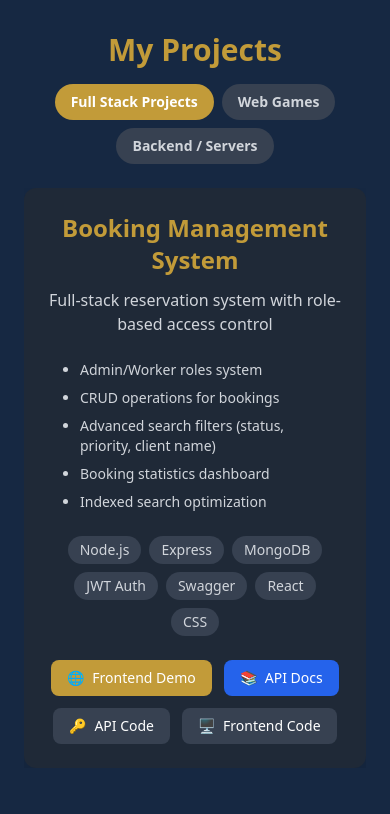
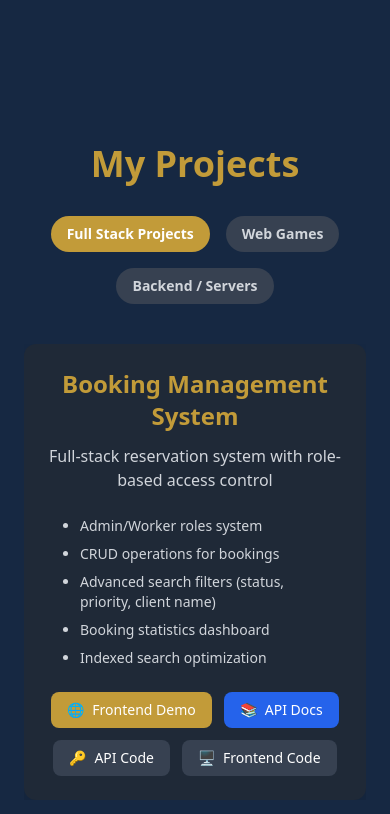
Before and after one commit to Jorgesq9/PortfolioFullStack, a Next.js app: page /projects in a window 390 px wide. Shown: the top 814 px of the page. Built offline with nearby package versions, Linux system fonts and the light colour scheme.

Commit message:
responsive and animation bugs resolved

```diff
--- a/pages/about.js
+++ b/pages/about.js
@@ -5,16 +5,16 @@ const About = ({ language }) => {
     <motion.section
       id="about"
       className="min-h-screen flex flex-col justify-center items-center px-8 snap-start overflow-hidden"
-      initial={{ opacity: 0, y: 50 }}
-      whileInView={{ opacity: 1, y: 0 }}
+      initial={{ opacity: 0 }}
+      whileInView={{ opacity: 1 }}
       viewport={{ once: false, amount: 0.3 }}
       transition={{ duration: 1.2, ease: "easeOut" }}
     >
       <motion.h1
         className="text-3xl sm:text-4xl md:text-5xl font-bold mb-10 text-center leading-tight"
         style={{ color: "#C29B39" }}
-        initial={{ opacity: 0, y: -50 }}
-        whileInView={{ opacity: 1, y: 0 }}
+        initial={{ opacity: 0 }}
+        whileInView={{ opacity: 1 }}
         viewport={{ once: false }}
         transition={{ duration: 0.7, delay: 0.3 }}
       >
@@ -35,8 +35,8 @@ const About = ({ language }) => {
 
       <motion.p
         className="text-md max-w-2xl text-center mb-8"
-        initial={{ opacity: 0, y: 50 }}
-        whileInView={{ opacity: 1, y: 0 }}
+        initial={{ opacity: 0 }}
+        whileInView={{ opacity: 1 }}
         viewport={{ once: false }}
         transition={{ duration: 0.9, delay: 1.0 }}
       >
--- a/pages/contact.js
+++ b/pages/contact.js
@@ -52,16 +52,12 @@ const Contact = ({ language }) => {
     <motion.section
       id="contact"
       className="min-h-screen flex flex-col justify-center items-center px-4 sm:px-8 pt-6 sm:pt-10 bg-background text-textLight snap-start"
-      initial={{ opacity: 0, scale: 0.8 }}
-      whileInView={{ opacity: 1, scale: 1 }}
-      viewport={{ once: false, amount: 0.3 }}
-      transition={{ duration: 1.2, ease: "easeOut" }}
     >
       <motion.h2
         className="text-2xl sm:text-3xl md:text-4xl font-bold mb-4 text-center leading-tight"
         style={{ color: "#C29B39" }}
-        initial={{ opacity: 0, y: -50 }}
-        whileInView={{ opacity: 1, y: 0 }}
+        initial={{ opacity: 0 }}
+        whileInView={{ opacity: 1 }}
         transition={{ duration: 0.8 }}
       >
         {language === "es" ? "Contáctame" : "Contact Me"}
@@ -71,8 +67,7 @@ const Contact = ({ language }) => {
         className="text-center text-lg mb-6"
         initial={{ opacity: 0 }}
         whileInView={{ opacity: 1 }}
-        viewport={{ once: true }}
-        transition={{ delay: 0.3, duration: 0.8 }}
+        transition={{ delay: 0.4, duration: 0.8 }}
       >
         {language === "es" ? "Puedes escribirme a" : "You can reach me at"}{" "}
         <a
@@ -87,10 +82,9 @@ const Contact = ({ language }) => {
         <motion.form
           onSubmit={handleSubmit}
           className="bg-gray-800 p-6 sm:p-8 rounded-lg shadow-lg w-full max-w-md sm:max-w-lg"
-          initial={{ opacity: 0, y: 50 }}
-          whileInView={{ opacity: 1, y: 0 }}
-          viewport={{ once: true }}
-          transition={{ duration: 1.2, ease: "easeOut" }}
+          initial={{ opacity: 0 }}
+          whileInView={{ opacity: 1 }}
+          transition={{ duration: 1.2, delay: 0.8 }}
         >
           <div className="mb-3 sm:mb-4">
             <label className="block text-gray-300 mb-1 sm:mb-2">
--- a/pages/projects.js
+++ b/pages/projects.js
@@ -26,29 +26,24 @@ const Projects = ({ language }) => {
   return (
     <motion.section
       id="projects"
-      className="h-screen flex flex-col px-6 md:px-12 bg-background text-textLight snap-start"
-      initial={{ opacity: 0, y: 50 }}
-      whileInView={{ opacity: 1, y: 0 }}
-      viewport={{ once: false, amount: 0.3 }}
-      transition={{ duration: 1.2, ease: "easeOut" }}
+      className="h-screen flex flex-col justify-start px-6 md:px-12 bg-background text-textLight snap-start center-vertical-tablet"
     >
       {/* TÍTULO */}
       <motion.h2
-        className="flex-shrink-0 text-3xl sm:text-4xl font-bold text-center mt-8 sm:mt-24 mb-4 sm:mb-8 text-[#C29B39]"
+        className="flex-shrink-0 text-4xl font-bold text-center mt-36 mb-8 text-[#C29B39] mt-title-tablet"
         initial={{ opacity: 0 }}
         whileInView={{ opacity: 1 }}
-        transition={{ duration: 0.6 }}
+        transition={{ duration: 0.7, delay: 0.8 }}
       >
         {language === "es" ? "Mis Proyectos" : "My Projects"}
       </motion.h2>
 
       {/* BOTONES */}
       <motion.div
-        className="flex-shrink-0 flex justify-center gap-2 sm:gap-4 mb-4 sm:mb-6 flex-wrap"
-        initial={{ opacity: 0, y: 30 }}
-        whileInView={{ opacity: 1, y: 0 }}
-        transition={{ duration: 0.7, delay: 0.2 }}
-        viewport={{ once: true }}
+        className="flex-shrink-0 flex justify-center gap-4 mb-6 flex-wrap"
+        initial={{ opacity: 0 }}
+        whileInView={{ opacity: 1 }}
+        transition={{ duration: 0.9, delay: 0.4 }}
       >
         {categories.map((cat) => (
           <button
@@ -67,8 +62,8 @@ const Projects = ({ language }) => {
       </motion.div>
 
       {/* CONTENIDO CENTRAL OCUPA ESPACIO RESTANTE */}
-      <div className="w-full flex justify-center flex-1 pb-4 sm:pb-8 mt-2 sm:mt-8">
-        <div className="w-full max-w-2xl h-auto sm:h-[60vh] flex items-start">
+      <div className="w-full flex justify-center flex-1 pb-8 mt-4">
+        <div className="w-full max-w-2xl md:max-w-3xl lg:max-w-2xl h-[60vh] flex items-start">
           <AnimatePresence mode="wait">
             <Swiper
               key={activeCategory}
@@ -83,9 +78,9 @@ const Projects = ({ language }) => {
                 >
                   <motion.div
                     className="w-full max-w-xl bg-gray-800 rounded-xl p-6 shadow-2xl hover:shadow-gold/20 transition-shadow overflow-y-auto flex flex-col justify-center mx-auto h-full"
-                    animate={{ opacity: 1, y: 0 }}
-                    exit={{ opacity: 0, y: -20 }}
-                    transition={{ duration: 0.4 }}
+                    initial={{ opacity: 0 }}
+                    whileInView={{ opacity: 1 }}
+                    transition={{ duration: 0.6 }}
                   >
                     {/* Cabecera */}
                     <div className="text-center mb-6">
@@ -118,7 +113,7 @@ const Projects = ({ language }) => {
                     </div>
 
                     {/* Tecnologías */}
-                    <div className="flex flex-wrap justify-center gap-2 mb-6">
+                    <div className="flex flex-wrap justify-center gap-2 mb-6 hide-tech-mobile">
                       {project.tech?.map((tech) => (
                         <span
                           key={tech}
--- a/styles/global.css
+++ b/styles/global.css
@@ -140,3 +140,23 @@ nav {
     font-size: 12px !important;
   }
 }
+
+@media (max-width: 415px), (max-height: 850px) {
+  .hide-tech-mobile {
+    display: none !important;
+  }
+}
+
+@media (min-width: 768px) and (max-width: 1023px) {
+  .center-vertical-tablet {
+    justify-content: center !important;
+  }
+  .mt-tablet-zero {
+    margin-top: 0 !important;
+  }
+}
+@media (min-width: 1024px) {
+  .mt-title-pc {
+    margin-top: 6rem !important; /* mt-24 */
+  }
+}
```
